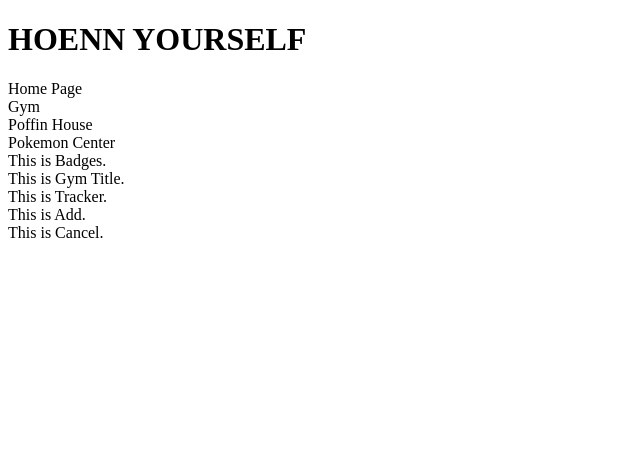
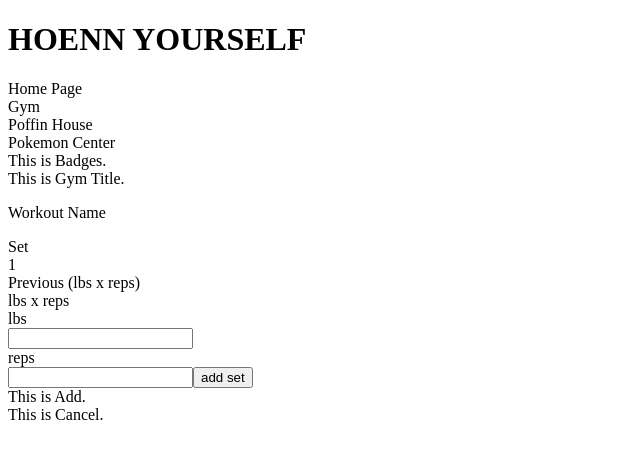
Before and after one commit to mrdooby/wegojim, a React (Create React App) app in the folder client/: page / in a window 1280 px wide. Shown: the top 458 px of the page, without its empty margins (0-640 px from the left). Built offline with nearby package versions, Linux system fonts and the light colour scheme; the HTML template or start-up script is replaced by a standard one.

Commit message:
feat: created form for workout tracker component

```diff
--- a/client/src/Gym/Tracker.jsx
+++ b/client/src/Gym/Tracker.jsx
@@ -2,10 +2,52 @@ import React, {useState, useEffect} from 'react';
 import axios from 'axios';
 
 const Tracker = (props) => {
+  const [setNum, setSetNum] = useState([{set: 1}]);
+  const [prev, setPrev] = useState([{prev: 'lbs x reps'}]);
+  const [lbs, setLbs] = useState([{lbs: ''}]);
+  const [reps, setReps] = useState([{reps: ''}]);
+
+  const handleLbsChange = (e, i) => {
+    let temp = lbs;
+    temp[i] = e.target.value;
+    setLbs(temp);
+  };
+
+  const handleRepsChange = (e, i) => {
+    let temp = reps;
+    reps[i] = e.target.value;
+    setReps(temp);
+  };
+
+  const handleAddSet = (e) => {
+    e.preventDefault();
+    setSetNum([...setNum, {set: setNum[setNum.length - 1]['set'] + 1}]);
+    setPrev([...prev, {prev: 'lbs x reps'}]);
+    setLbs([...lbs, {lbs: ''}]);
+    setReps([...reps, {reps: ''}]);
+  }
   return (
-    <div>
-      This is Tracker.
-    </div>
+    <form>
+      {console.log(lbs)}
+      <p>Workout Name</p>
+      <div>Set</div>
+        {setNum.map((e, i) => {
+          return <div key={'set ' + i}>{e.set}</div>
+        })}
+      <div>Previous (lbs x reps)</div>
+        {prev.map((e, i) => {
+          return <div key={'prev ' + i}>{e.prev}</div>
+        })}
+      <div>lbs</div>
+        {lbs.map((e, i) => {
+          return <input key={'lbs ' + i} onChange={(e) => {handleLbsChange(e, i)}}></input>
+        })}
+      <div>reps</div>
+      {reps.map((e, i) => {
+        return <input key={'reps ' + i} onChange={(e) => handleRepsChange(e, i)}></input>
+      })}
+      <button onClick={handleAddSet}>add set</button>
+    </form>
   )
 };
 
```
Also changed, not shown: 1 other file (tests, documents, lock files or other folders).
